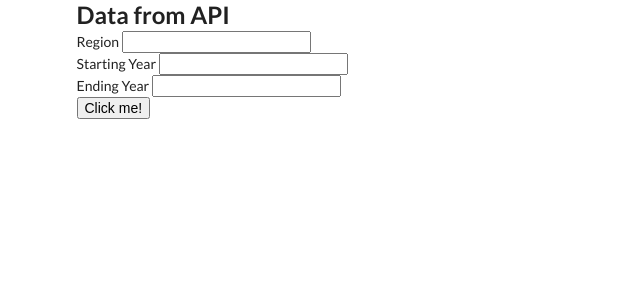
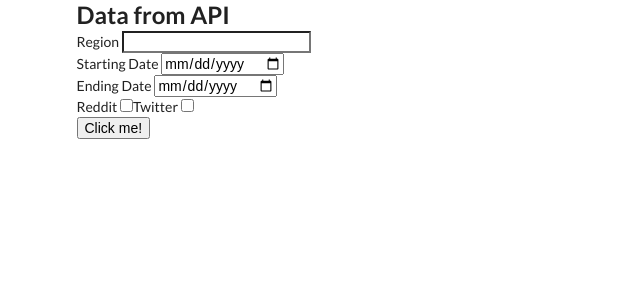
Before and after one commit to lsdm-spring-2022/frontend, a React (Create React App) app: page / in a window 1280 px wide. Shown: the top 300 px of the page, without its empty margins (0-640 px from the left). Built offline with nearby package versions, Linux system fonts and the light colour scheme; no server answers.

Commit message:
Front-end skeleton fully functional

```diff
--- a/src/components/Data.js
+++ b/src/components/Data.js
@@ -5,9 +5,17 @@ import { getData } from '../apis/data';
 const Data = () => {
   const [currentData, setCurrentData] = useState('');
   const [region, setRegion] = useState('');
-  const [startYear, setStartYear] = useState('');
-  const [endYear, setEndYear] = useState('');
-
+  const [startDate, setStartDate] = useState('');
+  const [endDate, setEndDate] = useState('');
+  const [reddit, setReddit] = useState(false);
+  const [twitter, setTwitter] = useState(false);
+  const dataRequest = {
+    reddit: false,
+    twitter: false,
+    region: '',
+    startDate: null,
+    endDate: null,
+  };
   useEffect(() => {
     const fetchData = async () => {
       try {
@@ -23,15 +31,18 @@ const Data = () => {
 
   function doTest(e) {
     e.preventDefault();
-    if (startYear > endYear)
+    dataRequest.reddit = reddit;
+    dataRequest.twitter = twitter;
+    dataRequest.region = region;
+    dataRequest.startDate = startDate;
+    dataRequest.endDate = endDate;
+    if (startDate > endDate)
       console.log(
-        "You can't finish before you start! Pick a valid range of years."
+        "You can't finish before you start! Pick a valid range of dates."
       );
-    else {
-      console.log(region);
-      console.log(startYear);
-      console.log(endYear);
-    }
+    else if (!reddit && !twitter)
+      console.log('You need to pick at least one site!');
+    else console.log(dataRequest);
   }
 
   return (
@@ -44,27 +55,43 @@ const Data = () => {
         <label htmlFor="region">Region </label>
         <input
           id="region"
-          type="region"
+          type="text"
           value={region}
           onChange={(e) => setRegion(e.target.value)}
         />
       </div>
       <div>
-        <label htmlFor="startYear">Starting Year </label>
+        <label htmlFor="startDate">Starting Date </label>
         <input
-          id="startYear"
-          type="number"
-          value={startYear}
-          onChange={(e) => setStartYear(e.target.value)}
+          id="startDate"
+          type="date"
+          value={startDate}
+          onChange={(e) => setStartDate(e.target.value)}
         />
       </div>
       <div>
-        <label htmlFor="endYear">Ending Year </label>
+        <label htmlFor="endDate">Ending Date </label>
         <input
-          id="endYear"
-          type="number"
-          value={endYear}
-          onChange={(e) => setEndYear(e.target.value)}
+          id="endDate"
+          type="date"
+          value={endDate}
+          onChange={(e) => setEndDate(e.target.value)}
+        />
+      </div>
+      <div>
+        <label htmlFor="reddit">Reddit </label>
+        <input
+          id="reddit"
+          type="checkbox"
+          checked={reddit}
+          onChange={() => setReddit(!reddit)}
+        />
+        <label htmlFor="twitter">Twitter </label>
+        <input
+          id="twitter"
+          type="checkbox"
+          checked={twitter}
+          onChange={() => setTwitter(!twitter)}
         />
       </div>
       <button type="submit">Click me!</button>
```
